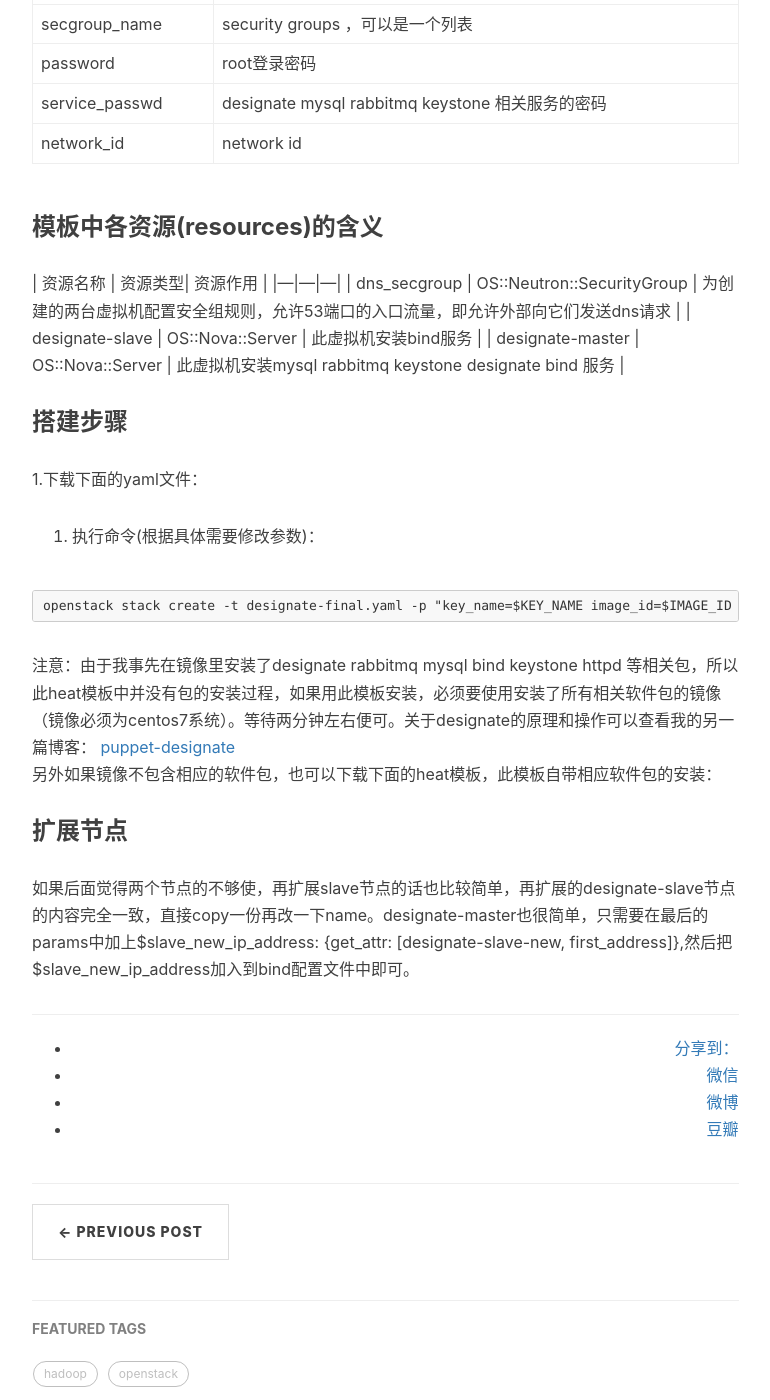
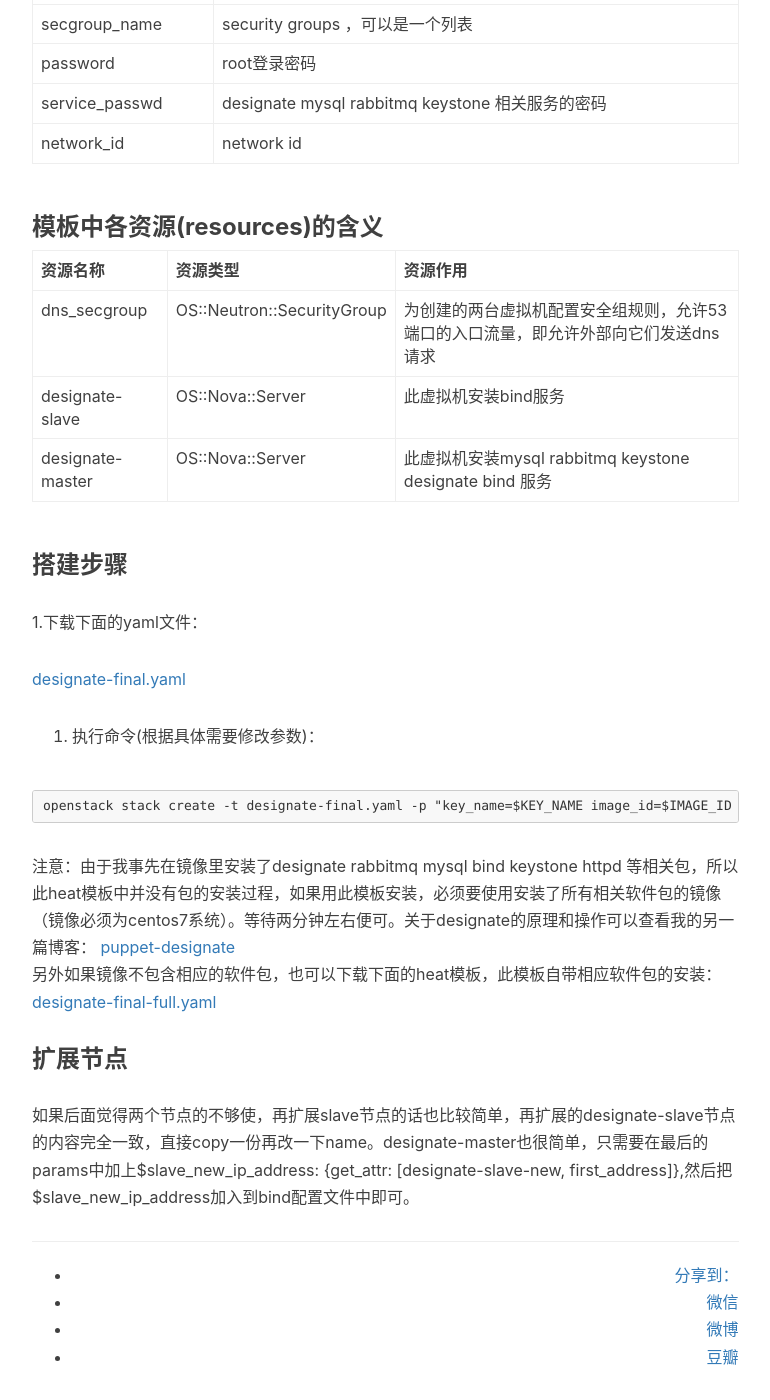
Before and after one commit to eatpotato/eatpotato.github.io, a Jekyll site: the page built from _posts/2016-12-10-heat-designate.md, in a window 1280 px wide and 1400 px high, scrolled down 3750 px. Shown: the whole window, without its empty margins (233-1003 px from the left). Built offline with Jekyll 4.4.1, drawn with Linux system fonts in a browser that asks for light colours; nearby versions of some CDN libraries; comment, search, counter and statistics services are not loaded.

Commit message:
update my blog

````diff
--- a/_posts/2016-12-10-heat-designate.md
+++ b/_posts/2016-12-10-heat-designate.md
@@ -9,6 +9,7 @@
 
 ## heat基础知识
 本文可以在已安装openstack的环境下，快速搭建分布式designate服务。
+
 ### 使用到的heat 内部函数
 * get_attr
 
@@ -166,6 +167,7 @@
 | network_id | network id |
 
 ### 模板中各资源(resources)的含义
+
 | 资源名称 | 资源类型| 资源作用 |
 |---|---|---|
 | dns_secgroup | OS::Neutron::SecurityGroup | 为创建的两台虚拟机配置安全组规则，允许53端口的入口流量，即允许外部向它们发送dns请求 |
@@ -175,7 +177,7 @@
 ### 搭建步骤
 1.下载下面的yaml文件：
 
-[](/files/designate-final.yaml)
+[designate-final.yaml](/files/designate-final.yaml)
 2. 执行命令(根据具体需要修改参数)：
 
 ```
@@ -183,7 +185,7 @@
 ```
 注意：由于我事先在镜像里安装了designate rabbitmq mysql bind keystone httpd 等相关包，所以此heat模板中并没有包的安装过程，如果用此模板安装，必须要使用安装了所有相关软件包的镜像（镜像必须为centos7系统）。等待两分钟左右便可。关于designate的原理和操作可以查看我的另一篇博客： [puppet-designate](http://xuefy.cn/2016/11/14/puppet-designate/)
 另外如果镜像不包含相应的软件包，也可以下载下面的heat模板，此模板自带相应软件包的安装：
-[](/files/designate-final-full.yaml)
+[designate-final-full.yaml](/files/designate-final-full.yaml)
 
 
 ### 扩展节点
````
